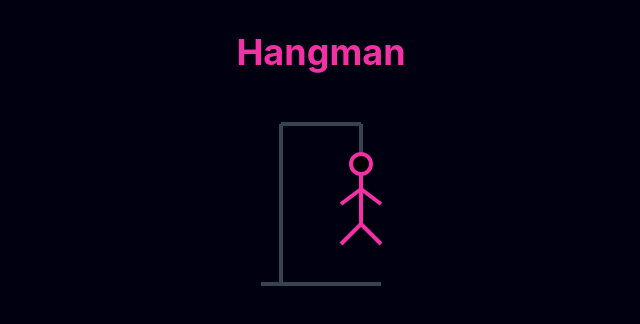
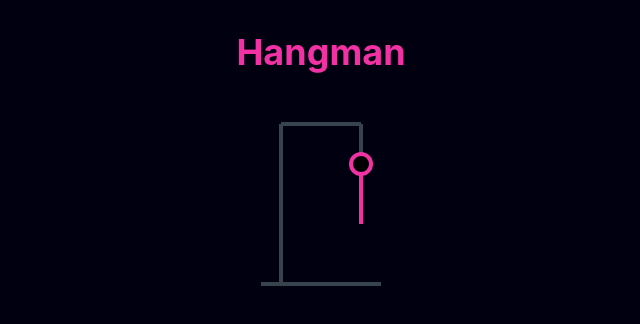
Before and after one commit to FranciscoJavierMartin/hangman-game, a React (Vite) app: page / in a window 1280 px wide. Shown: the top 324 px of the page, without its empty margins (319-959 px from the left). Built offline with nearby package versions, Linux system fonts and the light colour scheme.

Commit message:
Animate body parts

```diff
--- a/src/App.tsx
+++ b/src/App.tsx
@@ -4,7 +4,7 @@ export default function App() {
   return (
     <div className='flex min-h-screen flex-col items-center bg-blue-200 gap-8 p-8'>
       <h1 className='text-4xl font-bold text-pink'>Hangman</h1>
-      <HangmanFigure />
+      <HangmanFigure remainingGuesses={4}/>
     </div>
   );
 }
--- a/src/components/HangmanFigure.tsx
+++ b/src/components/HangmanFigure.tsx
@@ -1,4 +1,14 @@
-export default function HangmanFigure() {
+import { motion } from 'motion/react';
+
+const GUESSES = 6;
+
+interface HangmanFigureProps {
+  remainingGuesses: number;
+}
+
+export default function HangmanFigure({
+  remainingGuesses,
+}: HangmanFigureProps) {
   const gallowsLines = [
     { x1: 40, y1: 180, x2: 160, y2: 180 },
     { x1: 60, y1: 20, x2: 60, y2: 180 },
@@ -17,9 +27,26 @@ export default function HangmanFigure() {
       {gallowsLines.map((line, index) => (
         <line key={index} {...line} className='stroke-gray-200 stroke-[4px]' />
       ))}
-      <circle cx='140' cy='60' r='10' className='stroke-pink stroke-[4px]' />
-      {bodyParts.map((part) => (
-        <line key={part.id} {...part} className='stroke-pink stroke-[4px]' />
+      <motion.circle
+        cx='140'
+        cy='60'
+        r='10'
+        className='stroke-pink stroke-[4px]'
+        initial={{ scale: 0 }}
+        animate={{ scale: GUESSES - remainingGuesses > 0 ? 1 : 0 }}
+        transition={{ duration: 0.5 }}
+      />
+      {bodyParts.map((part, index) => (
+        <motion.line
+          key={part.id}
+          {...part}
+          className='stroke-pink stroke-[4px]'
+          initial={{ pathLength: 0 }}
+          animate={{
+            pathLength: GUESSES - remainingGuesses > index + 1 ? 1 : 0,
+          }}
+          transition={{ duration: 0.5 }}
+        />
       ))}
     </svg>
   );
```
